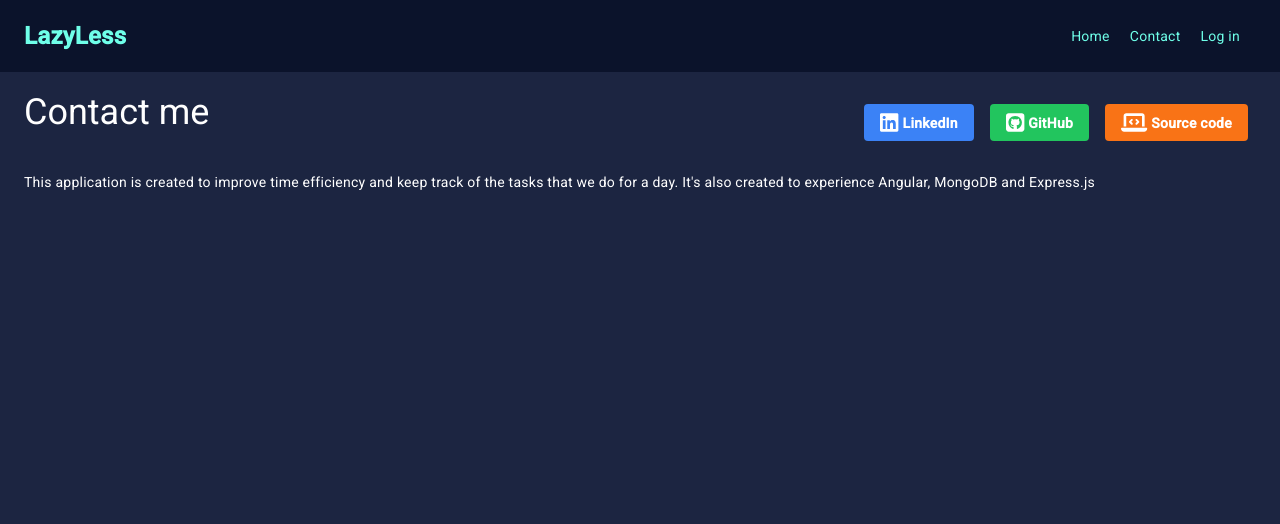
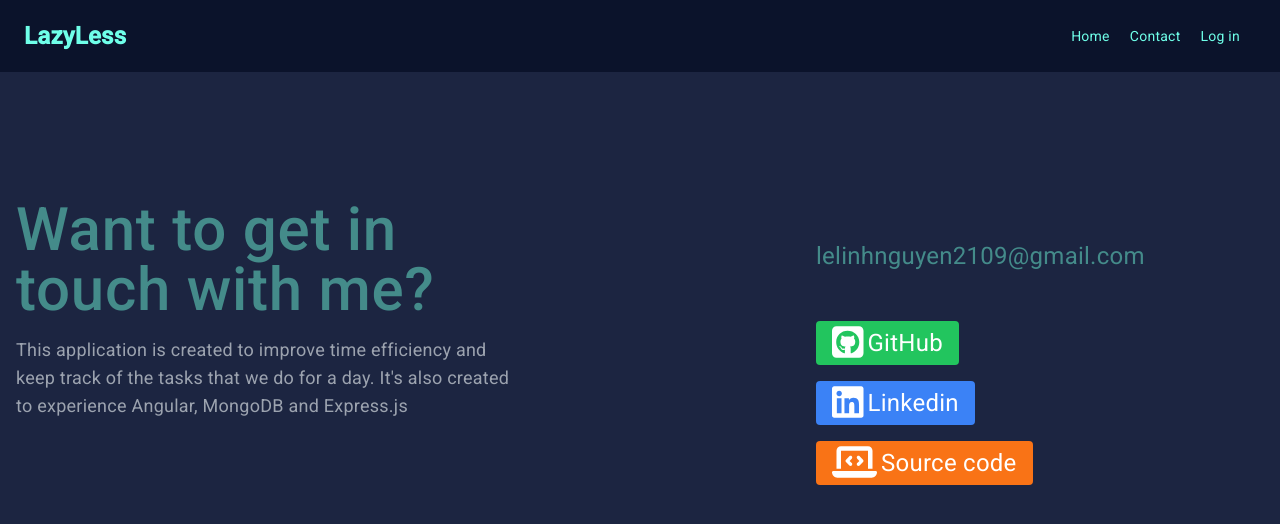
Before and after one commit to LinhNguyenLe2109/Lazyless, an Angular app: page /contact in a window 1280 px wide. Shown: the top 524 px of the page. Built offline with nearby package versions, Linux system fonts and the light colour scheme.

Commit message:
updated contact

```diff
--- a/src/app/contact/contact.component.html
+++ b/src/app/contact/contact.component.html
@@ -1,4 +1,4 @@
-<section class="h-screen pt-5 text-white mx-6">
+<!-- <section class="h-screen pt-5 text-white mx-6">
   <div id="header" class="flex justify-between items-center flex-wrap">
     <h1 class="!text-4xl">Contact me</h1>
     <div id="linkLists" class="flex items-center flex-wrap whitespace-nowrap">
@@ -32,4 +32,72 @@
       MongoDB and Express.js
     </p>
   </div>
+</section> -->
+
+<section class="relative pt-32 pb-28 overflow-hidden min-h-screen">
+  <div class="relative z-10 container mx-auto px-4">
+    <div class="flex flex-wrap -m-6">
+      <div class="w-full md:w-1/2 p-6">
+        <div class="md:max-w-lg">
+          <h2
+            class="mb-7 font-heading font-semibold !text-6xl sm:text-8xl xl:text-10xl text-secondary"
+          >
+            Want to get in touch with me?
+          </h2>
+          <p class="text-gray-400 text-lg">
+            This application is created to improve time efficiency and keep
+            track of the tasks that we do for a day. It's also created to
+            experience Angular, MongoDB and Express.js
+          </p>
+        </div>
+      </div>
+      <div class="w-full md:w-1/2 p-6">
+        <div class="md:max-w-md ml-auto">
+          <p
+            class="mb-4 max-w-max text-transparent bg-clip-text bg-gradient-cyan2 font-heading text-lg font-semibold"
+          >
+            Send me a mail
+          </p>
+          <p class="mb-16 text-secondary text-2xl break-words">
+            lelinhnguyen2109@gmail.com
+          </p>
+          <p
+            class="mb-4 max-w-max text-transparent bg-clip-text bg-gradient-cyan2 font-heading text-lg font-semibold"
+          >
+            Follow us
+          </p>
+          <ul>
+            <li class="mb-6 text-white hover:text-gray-300 text-2xl">
+              <a
+                href="https://github.com/LinhNguyenLe2109/Lazyless"
+                class="bg-green-500 hover:bg-green-700 py-2 px-4 rounded"
+                ><fa-icon
+                  [icon]="faSquareGithub"
+                  size="xl"
+                  class="mr-1"
+                ></fa-icon
+                >GitHub</a
+              >
+            </li>
+            <li class="mb-6 text-white hover:text-gray-300 text-2xl">
+              <a
+                href="https://www.linkedin.com/in/le-linh-nguyen-21092002/"
+                class="bg-blue-500 hover:bg-blue-700 py-2 px-4 rounded"
+                ><fa-icon [icon]="faLinkedin" size="xl" class="mr-1"></fa-icon
+                >Linkedin</a
+              >
+            </li>
+            <li class="mb-6 text-white hover:text-gray-300 text-2xl">
+              <a
+                href="https://github.com/LinhNguyenLe2109/Lazyless"
+                class="bg-orange-500 hover:bg-orange-700 py-2 px-4 rounded"
+                ><fa-icon [icon]="faLaptopCode" size="xl" class="mr-1"></fa-icon
+                >Source code</a
+              >
+            </li>
+          </ul>
+        </div>
+      </div>
+    </div>
+  </div>
 </section>
```
